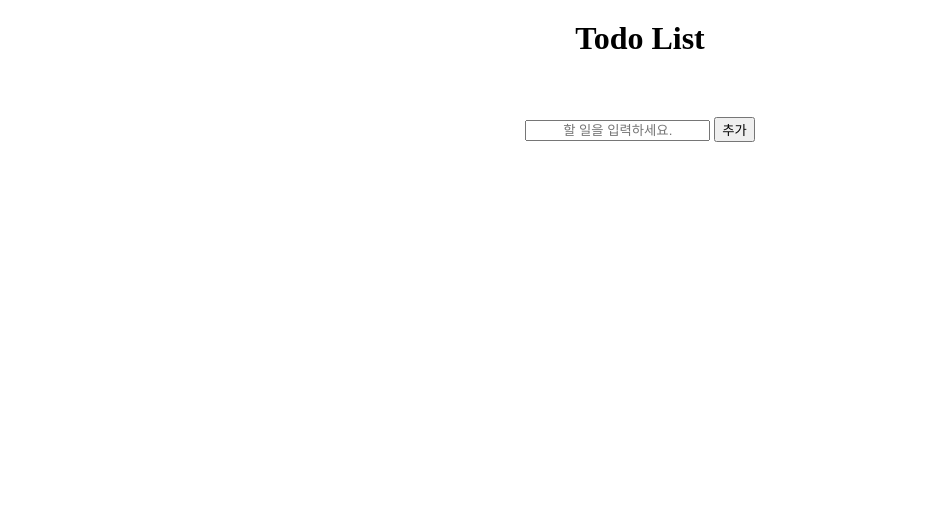
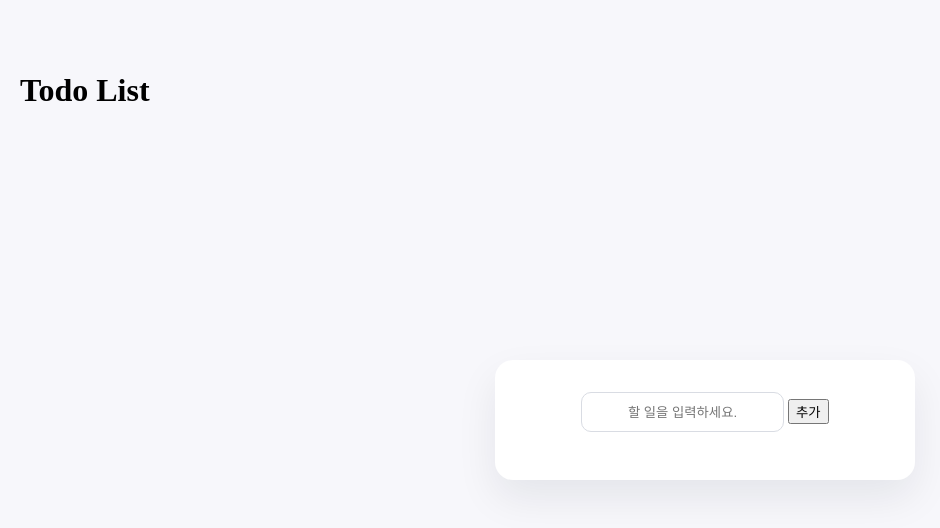
Before and after one commit to mynung/todolist, a plain HTML site: page index.html in a window 1280 px wide. Shown: the whole page, without its empty margins (0-940 px from the left). Drawn offline with Linux system fonts and the light colour scheme.

Commit message:
css 수정

```diff
--- a/style.css
+++ b/style.css
@@ -1,10 +1,30 @@
 *{
-    margin: 10px auto;
     text-align: center;
+    box-sizing: border-box;
 }
 
+body{
+    margin: 0;
+    min-height: 100vh;
+    display: flex;
+    justify-content: center;
+    align-items: flex-start;
+    padding: 72px 20px 32px;
+    background-color: #f7f7fb;
+}
+
+h1{
+    margin: 0 0 24px;
+}
 #main{
     margin-top: 50px;
+    width: 400px;
+    margin: auto;
+    width: min(100%, 420px);
+    padding: 32px 24px;
+    border-radius: 18px;
+    background-color: #ffffff;
+    box-shadow: 0 18px 40px rgba(15, 23, 42, 0.08);
 }
 button{
     cursor: pointer;
@@ -21,6 +41,19 @@ li{
 
 }
 
+#todo-input{
+    width: calc(100%-72px);
+    height: 40px;
+    padding: 0 12px;
+    border: 1px solid #d9dce3;
+    border-radius: 10px;
+
+}
+
+#add-btn{
+    height: auto;
+}
+
 #r_btn{
     border: none;
     padding: 4px 8px;
```
